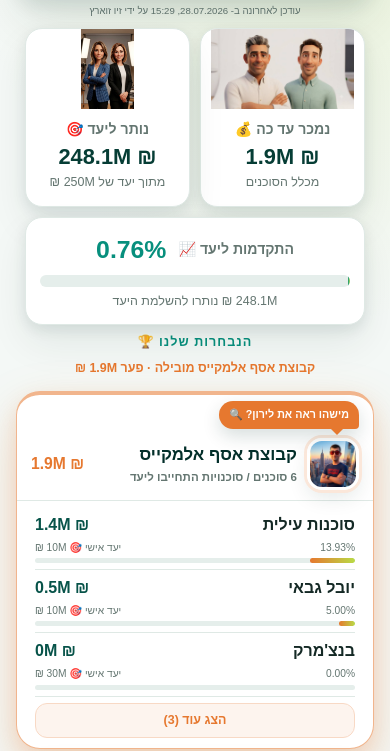
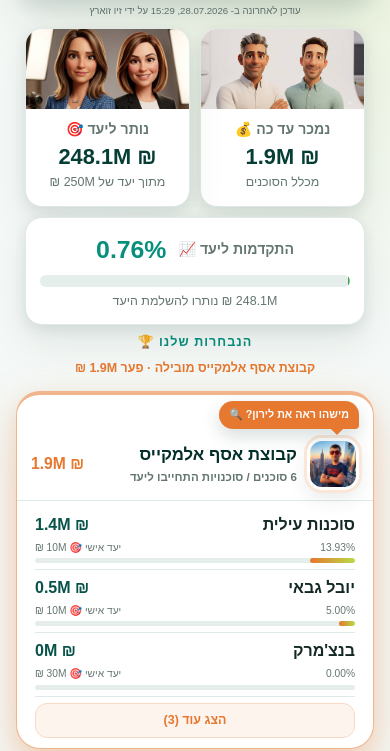
Before and after one commit to zivzuaretz/OrenMizrahAlt, a website: page index.html in a window 390 px wide. Shown: the part 113-864 px from the top of the page. Drawn offline with Linux system fonts and the light colour scheme.

Commit message:
Fix campaign image sizing on desktop

```diff
--- a/index.html
+++ b/index.html
@@ -15,7 +15,7 @@
   <meta name="twitter:description" content="אורן מזרח X אלטשולר שחם - הארגזים בדרך!">
   <link rel="canonical" href="https://zivzuaretz.github.io/OrenMizrahAlt/">
   <title>בדרך לרבע מיליארד עם אורן מזרח 💎</title>
-  <link rel="stylesheet" href="styles.css?v=20260728-46">
+  <link rel="stylesheet" href="styles.css?v=20260728-47">
 </head>
 <body>
   <a class="skip-link" href="#main">דלגו לתוכן הראשי</a>
--- a/styles.css
+++ b/styles.css
@@ -46,7 +46,7 @@ h1 span { display: block; }
 .overview { display: grid; gap: 14px; margin: 14px 14px 0; position: relative; z-index: 2; }
 .metric { display: flex; flex-direction: column; align-items: center; padding: 23px; text-align: center; background: var(--surface); border: 1px solid var(--line); border-radius: 20px; box-shadow: 0 5px 14px rgba(3,47,42,.09), 0 18px 38px rgba(3,47,42,.08); }
 .metric--with-image { overflow: hidden; padding-top: 0; }
-.metric__image { height: 120px; margin: 0 -23px 16px; overflow: hidden; background: var(--canvas); }
+.metric__image { width: calc(100% + 46px); height: 140px; flex: 0 0 auto; margin: 0 -23px 16px; overflow: hidden; background: var(--canvas); }
 .metric__image img { display: block; width: 100%; height: 100%; object-fit: cover; }
 .metric__image--sold img { object-position: center 30%; }
 .metric__image--remaining img { object-position: center 24%; }
@@ -108,7 +108,7 @@ h2 { margin: 0; color: var(--green-950); font-size: clamp(1.55rem, 4vw, 2rem); }
   .overview { grid-template-columns: repeat(2, minmax(0, 1fr)); gap: 10px; margin: 10px 9px 0; }
   .metric { min-width: 0; padding: 15px 14px; border-radius: 17px; }
   .metric--with-image { padding-top: 0; }
-  .metric__image { height: 80px; margin: 0 -14px 10px; }
+  .metric__image { width: calc(100% + 28px); height: 80px; margin: 0 -14px 10px; }
   .metric__value { margin-top: 4px; font-size: clamp(1.18rem, 5.6vw, 1.55rem); white-space: normal; }
   .metric--progress { grid-column: 1 / -1; padding-block: 13px; }
   .progress { margin: 7px 0 5px; }
```
